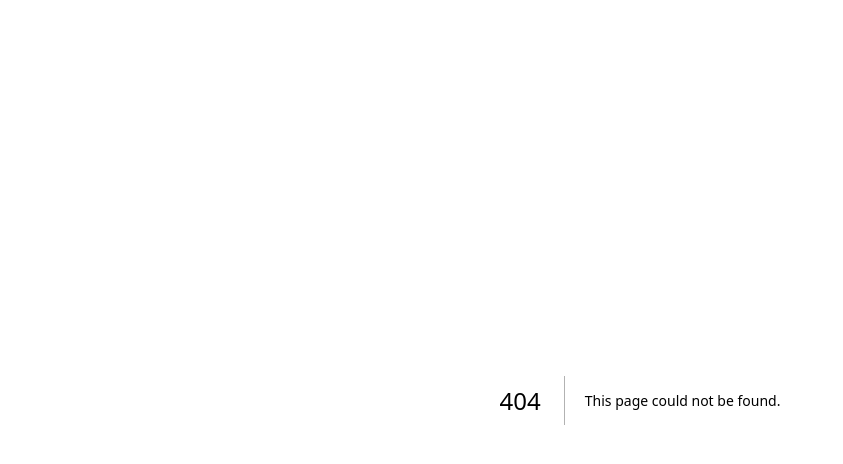
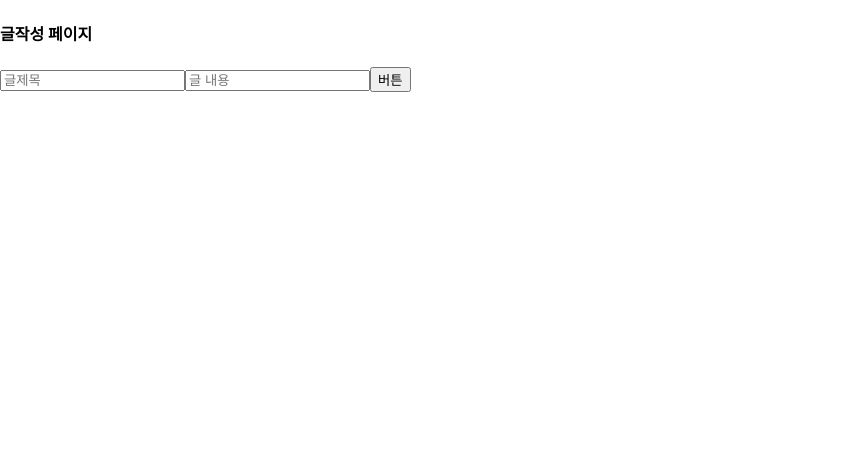
Before and after one commit to kongchip/nextJs_practice, a Next.js app in the folder forum/: page /write in a window 1280 px wide. Before the commit this address had no page. Shown: the top 464 px of the page, without its empty margins (0-843 px from the left). Built offline with nearby package versions, Linux system fonts and the light colour scheme.

Commit message:
api 관련 기능 3개 구현 및 /list 페이지 오류 수정

```diff
--- a/forum/app/detail/[id]/page.js
+++ b/forum/app/detail/[id]/page.js
@@ -3,8 +3,8 @@ import { ObjectId } from 'mongodb';
 
 export default async function Detail(props) {
   const db = (await connectDB).db('forum');
-  let result = await db.collection('post').findOne({ _id: new ObjectId('649dacf16ca45536c50c75ae') });
-  console.log(result);
+  let result = await db.collection('post').findOne({ _id: new ObjectId(props.params.id) });
+  // console.log(props.params.id);
   return (
     <div>
       <h4>상세페이지</h4>
--- a/forum/app/globals.css
+++ b/forum/app/globals.css
@@ -21,3 +21,14 @@ body {
   color: grey;
   margin: 5px 0px;
 }
+.main-page {
+  height: 100vh;
+  background-color: #01579b;
+  display: flex;
+  justify-content: center;
+  align-items: center;
+}
+.choice-btn {
+  margin-right: 20px;
+  height: 30px;
+}
--- a/forum/app/list/page.js
+++ b/forum/app/list/page.js
@@ -4,14 +4,13 @@ import Link from 'next/link';
 export default async function List() {
   const db = (await connectDB).db('forum');
   let result = await db.collection('post').find().toArray();
-  console.log(result);
 
   return (
     <div className="list-bg">
       {result.map((a, i) => (
         <div className="list-item" key={i}>
-          <Link href={`/detail/id${result[i]._id}`}>
-            <h4>{result[i].title}</h4>
+          <Link href={`/detail/${result[i]._id}`}>
+            <h4>{a.title}</h4>
           </Link>
           <p>{result[i].content}</p>
         </div>
--- /dev/null
+++ b/forum/app/write/page.js
@@ -0,0 +1,12 @@
+export default function Write() {
+  return (
+    <div>
+      <h4>글작성 페이지</h4>
+      <form action="/api/test" method="POST">
+        <input name="title" type="text" placeholder="글제목" />
+        <input name="content" type="text" placeholder="글 내용" />
+        <button type="submit">버튼</button>
+      </form>
+    </div>
+  );
+}
--- /dev/null
+++ b/forum/pages/api/data.js
@@ -0,0 +1,4 @@
+export default async function handler(요청, 응답) {
+  let a = new Date();
+  응답.status(200).json(a);
+}
--- /dev/null
+++ b/forum/pages/api/list.js
@@ -0,0 +1,7 @@
+import { connectDB } from '@/util/database.js';
+
+export default async function handler(요청, 응답) {
+  const db = (await connectDB).db('forum');
+  let result = await db.collection('post').find().toArray();
+  응답.status(200).json(result);
+}
--- /dev/null
+++ b/forum/pages/api/test.js
@@ -0,0 +1,9 @@
+import { connectDB } from '@/util/database.js';
+
+export default async function handler(req, res) {
+  if (req.method === 'POST') {
+    const db = (await connectDB).db('forum');
+    let result = await db.collection('post').insertOne(req.body);
+    return res.redirect(302, `/list`);
+  }
+}
```
Also changed, not shown: forum/app/page.js (+16 -2 lines).
